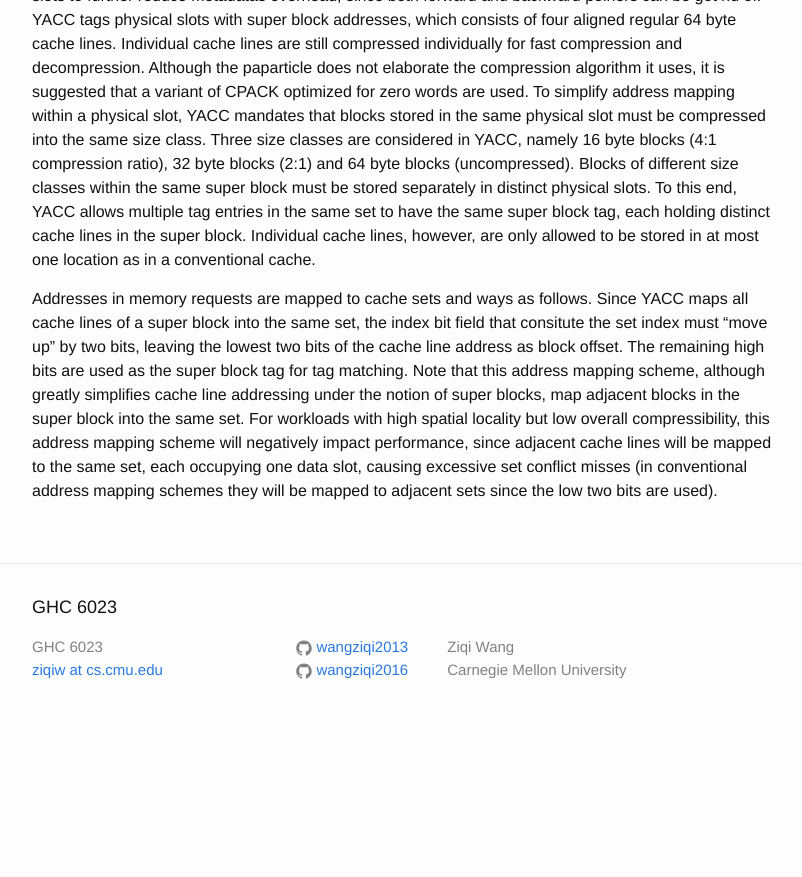
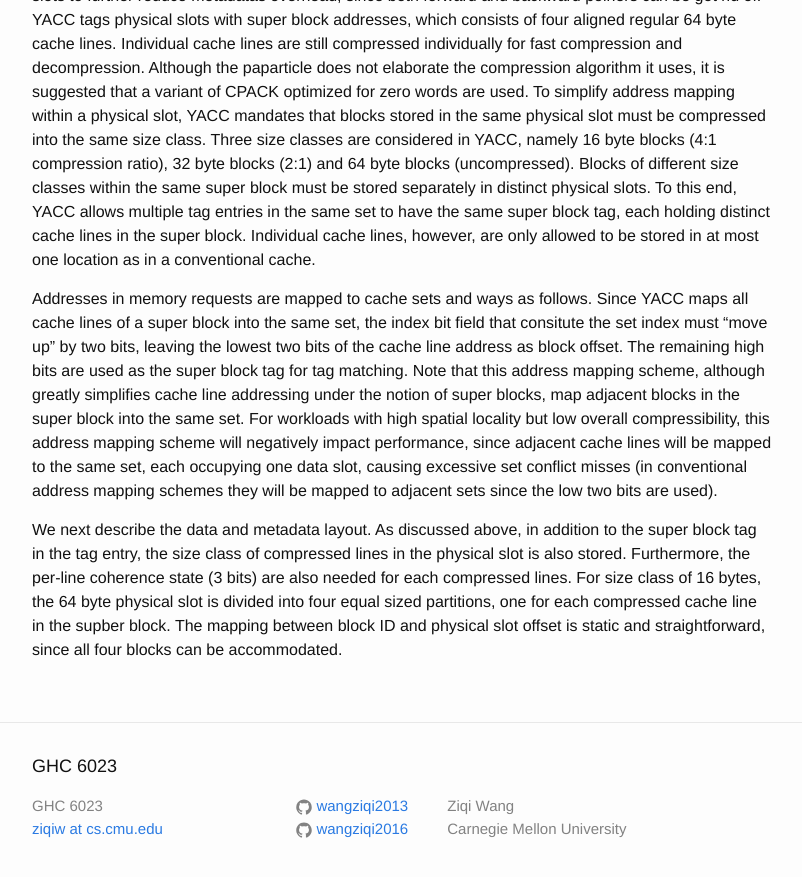
Before and after one commit to wangziqi2013/wangziqi2013.github.io, a Jekyll site: the page built from _posts/2020-07-17-yacc.markdown, in a window 1280 px wide and 900 px high, scrolled down 1486 px. Shown: the top 877 px of the window, without its empty margins (238-1040 px from the left). Built offline with Jekyll 4.4.1, drawn with Linux system fonts in a browser that asks for light colours; before the commit the page ends 2227 px from its top, so only the background shows below that.

Commit message:
Adding metadata

```diff
--- a/_posts/2020-07-17-yacc.markdown
+++ b/_posts/2020-07-17-yacc.markdown
@@ -70,3 +70,9 @@ map adjacent blocks in the super block into the same set. For workloads with hig
 compressibility, this address mapping scheme will negatively impact performance, since adjacent cache lines will be mapped
 to the same set, each occupying one data slot, causing excessive set conflict misses (in conventional address mapping
 schemes they will be mapped to adjacent sets since the low two bits are used).
+
+We next describe the data and metadata layout. As discussed above, in addition to the super block tag in the
+tag entry, the size class of compressed lines in the physical slot is also stored. Furthermore, the per-line coherence
+state (3 bits) are also needed for each compressed lines. For size class of 16 bytes, the 64 byte physical slot
+is divided into four equal sized partitions, one for each compressed cache line in the supber block. The mapping
+between block ID and physical slot offset is static and straightforward, since all four blocks can be accommodated.
```
